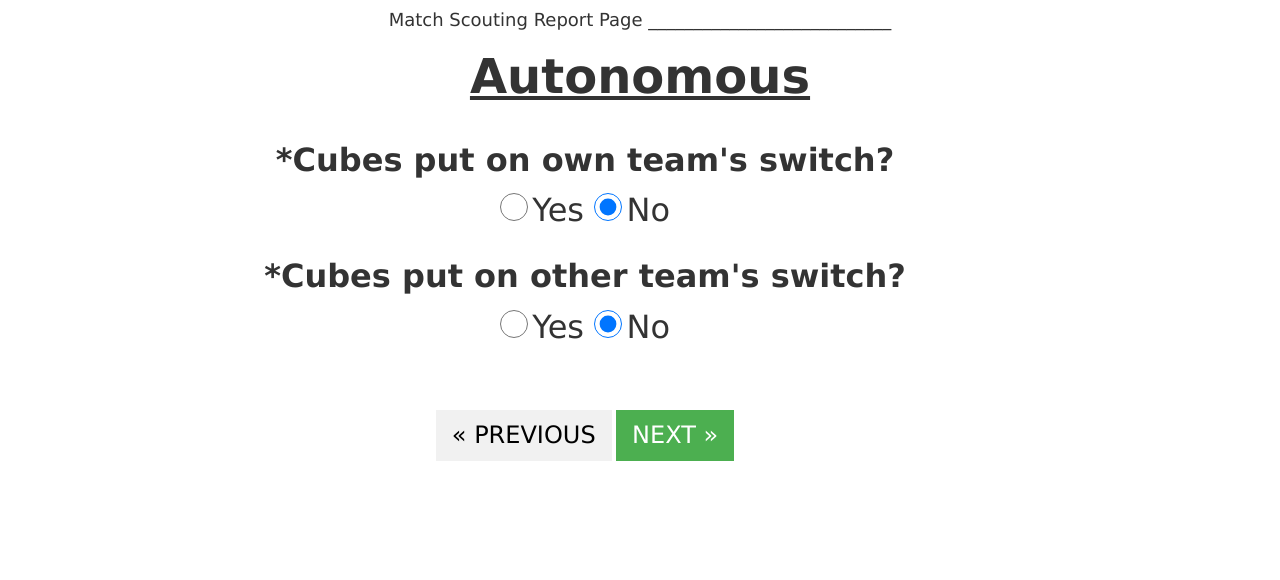
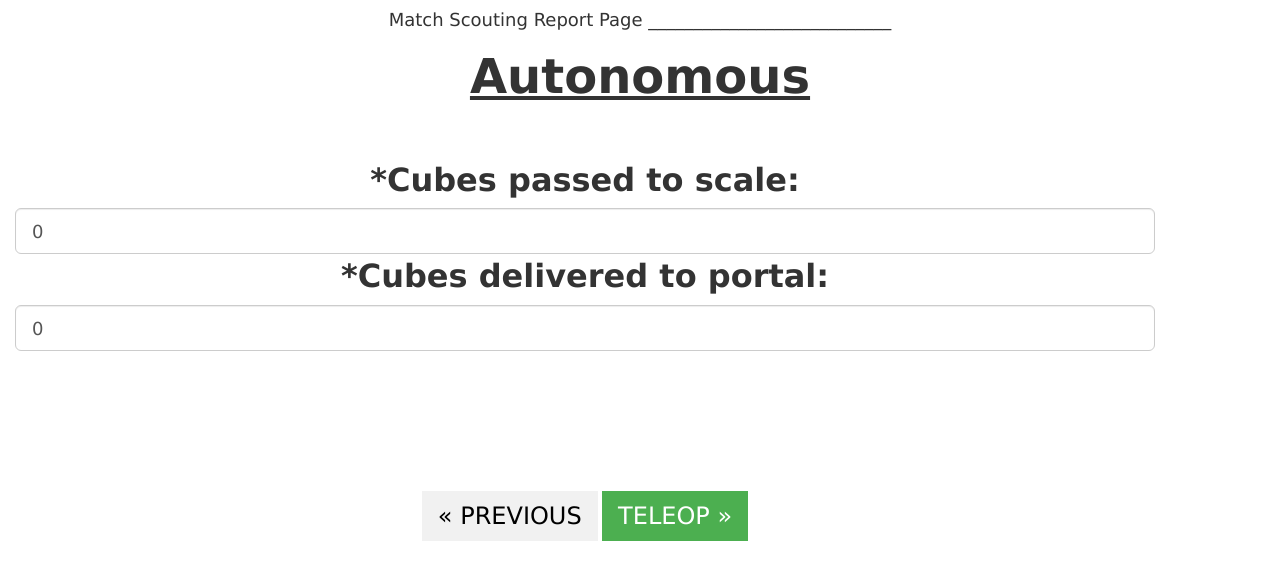
Before and after one commit to Leapril/NewScoutingApp, a plain HTML site: page matchScoutingForm3.html in a window 1280 px wide. Drawn offline with nearby package versions, Linux system fonts and the light colour scheme.

Commit message:
Update matchScoutingForm3.html

```diff
--- a/matchScoutingForm3.html
+++ b/matchScoutingForm3.html
@@ -45,22 +45,20 @@ a:hover {
             <div class="form-group">
                 <div class="container">
                     <br>
-                    <label for="ownSwitch"> <font size="6"> *Cubes put on own team's switch? </font> </label>
                     <br>
-                    <input type="radio" name="ownSwitch" class="big" value="True"> <font size="6"> Yes </font> </input>
-                    <input type="radio" name="ownSwitch" class="big" value="False" checked = "checked"> <font size="6"> No </font> </input>
+                    <label for="scaleDelivered"> <font size="6"> *Cubes passed to scale: </font> </label>
+                    <input class="form-control input-lg" name="scaleDelivered" type="number" value = "0">
+                    <label for="portalDelivered"> <font size="6"> *Cubes delivered to portal: </font> </label>
+                    <input class="form-control input-lg" name="portalDelivered" type="number" value = "0">
                     <br>
                     <br>
-                    <label for="otherSwitch"> <font size="6"> *Cubes put on other team's switch? </font> </label>
                     <br>
-                    <input type="radio" name="otherSwitch" class="big" value="True"> <font size="6"> Yes </font> </input>
-                    <input type="radio" name="otherSwitch" class="big" value="False" checked = "checked"> <font size="6"> No </font> </input>
                     <br>
                     <br>
                     <br>
                     <br>
                     <a href="matchScoutingForm2.html" class="previous"> <font size="5"> &laquo; PREVIOUS </font></a>
-                    <a href="matchScoutingForm4.html" class="next"> <font size="5"> NEXT &raquo; </font></a>
+                    <a href="matchScoutingForm4.html" class="next"> <font size="5"> TELEOP &raquo; </font></a>
                 </div>
             </div>
         </form>
```
